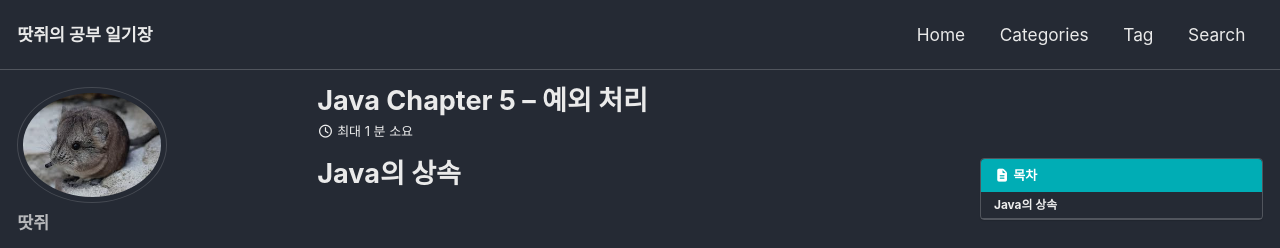
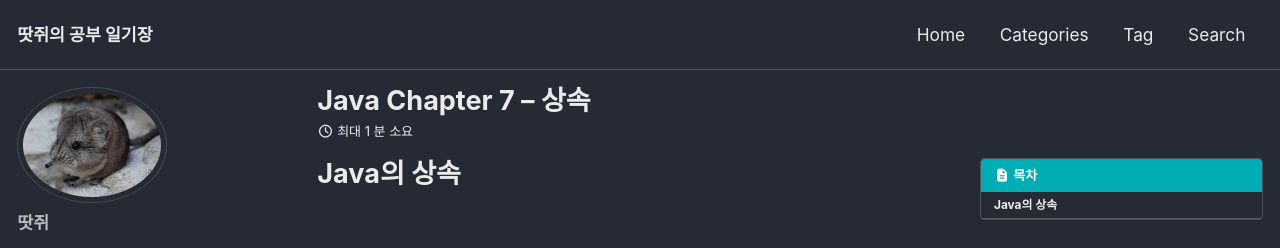
Before and after one commit to jaeseo0214/jaeseo0214.github.io, a Jekyll site: the page built from _posts/2025-12-14-Java_Ch7.md, in a window 1280 px wide and 1067 px high. Shown: the top 248 px of the window. Built offline with Jekyll 4.4.1, drawn with Linux system fonts in a browser that asks for light colours; cached includes are drawn as plain includes.

Commit message:
Update Ch7

```diff
--- a/_posts/2025-12-14-Java_Ch7.md
+++ b/_posts/2025-12-14-Java_Ch7.md
@@ -1,6 +1,6 @@
 ---
 layout: single
-title: "Java Chapter 5 – 예외 처리"
+title: "Java Chapter 7 – 상속"
 date: 2025-10-02
 categories:
   - Java
```
